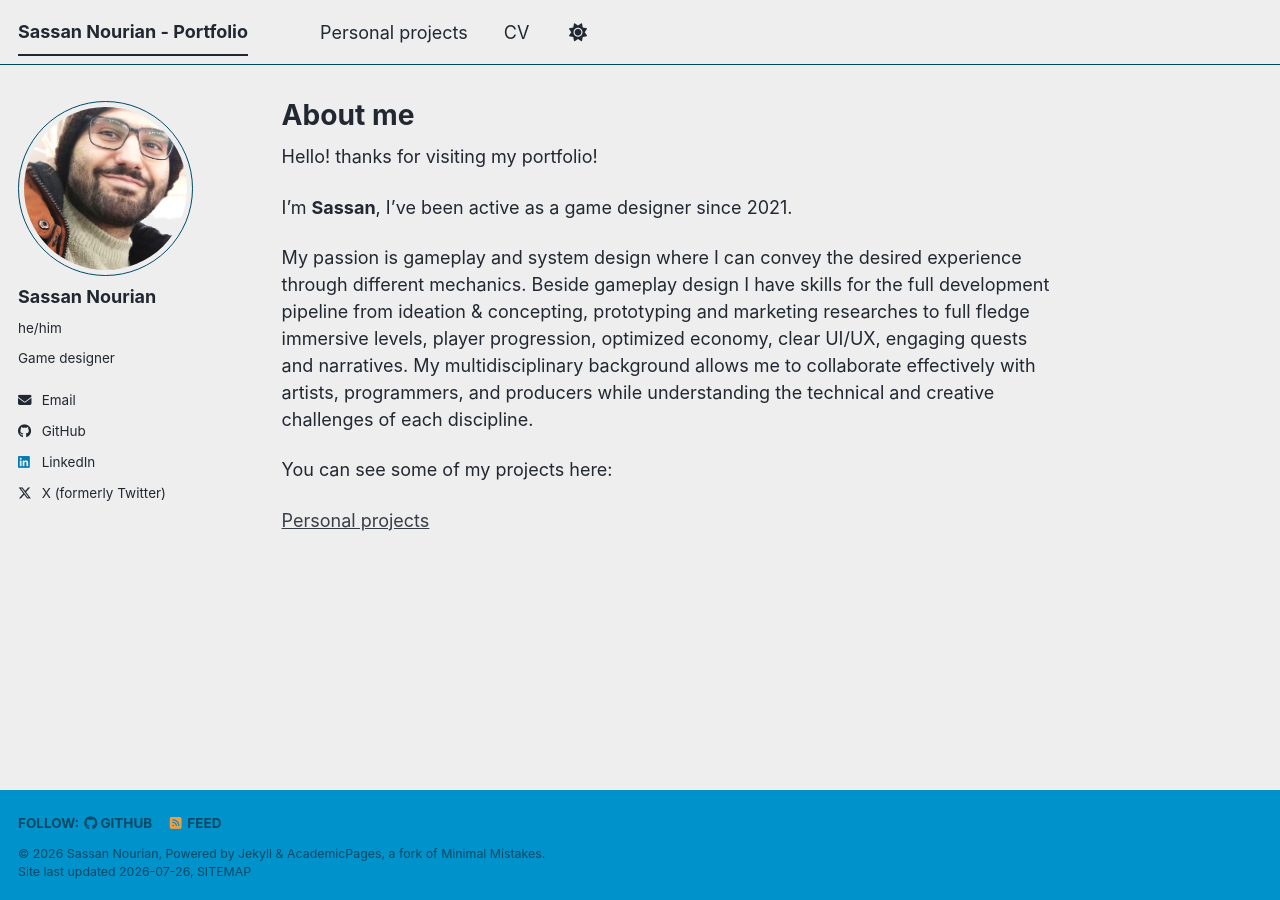
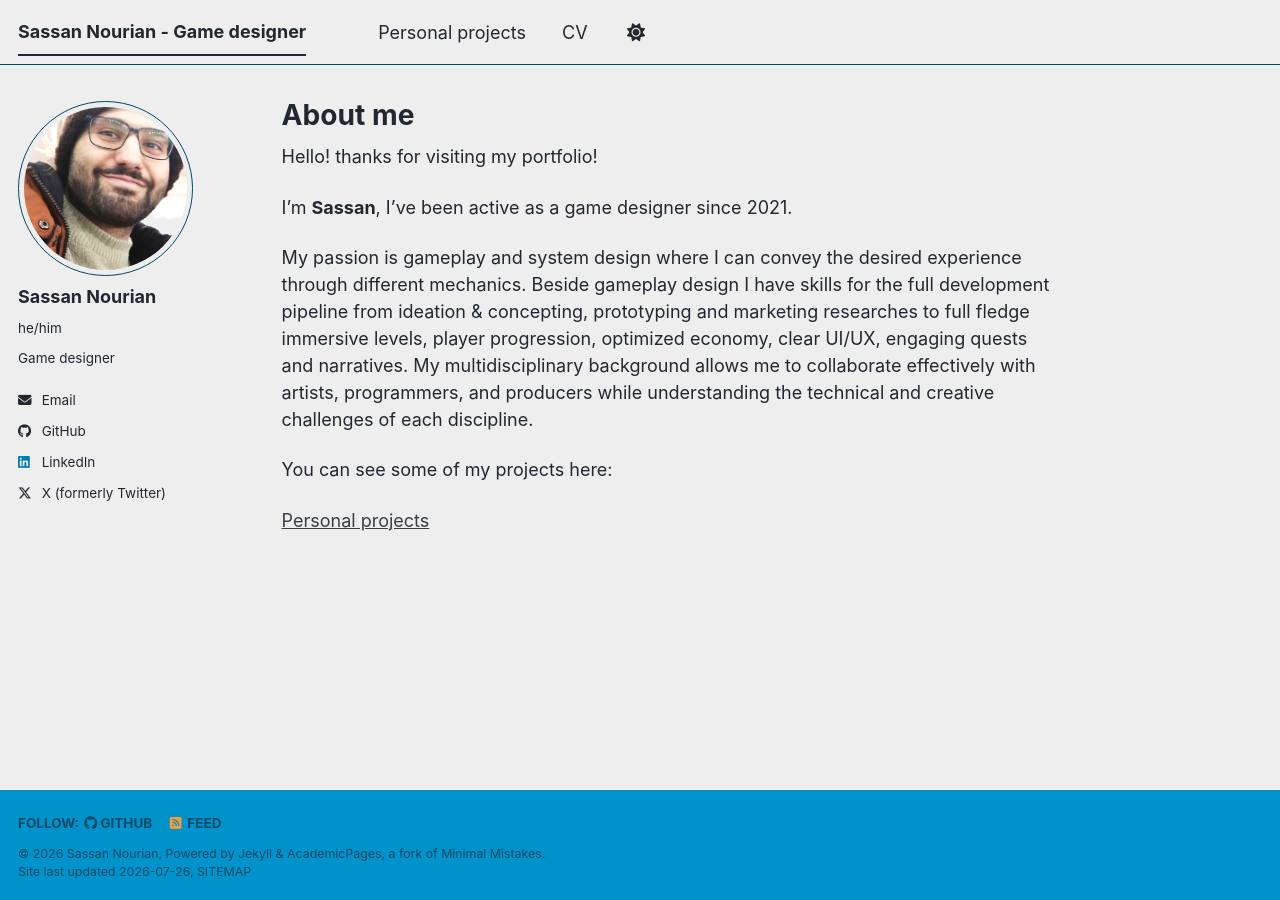
Before and after one commit to SassanTheDev/SassanTheDev.github.io, a Jekyll site: the page built from _pages/about.md, in a window 1280 px wide. Built offline with Jekyll 4.4.1, drawn with Linux system fonts in a browser that asks for light colours; a style sheet for code colours, icons or effects is not loaded.

Commit message:
Update _config.yml

```diff
--- a/_config.yml
+++ b/_config.yml
@@ -9,7 +9,7 @@
 # Basic Site Settings
 locale                   : "en-US"
 site_theme               : "air" # The available themes options are "default", "air", "sunrise", "mint", "dirt" and "contrast"
-title                    : "Sassan Nourian - Portfolio"
+title                    : "Sassan Nourian - Game designer"
 title_separator          : "-"
 name                     : &name "Sassan Nourian"
 description              : &description "Sassan Nourian's portfolio (Game designer)"   # Update this with a general description of your site, this is the default if not overridden by a page
```
